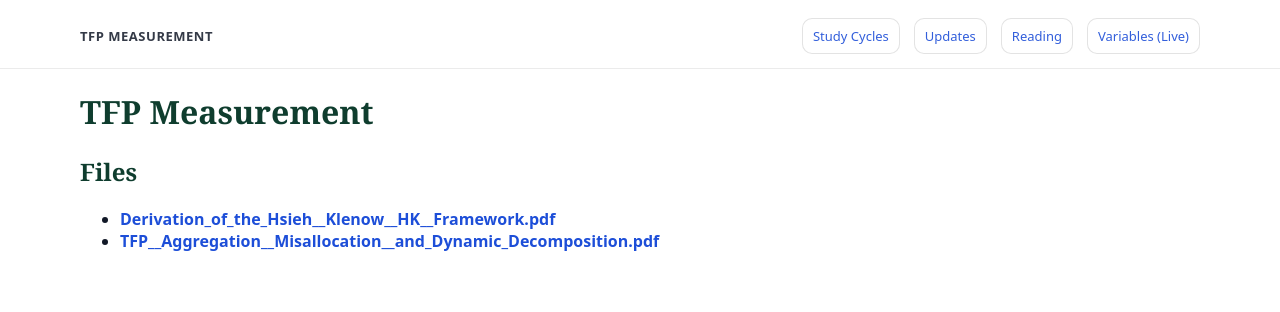
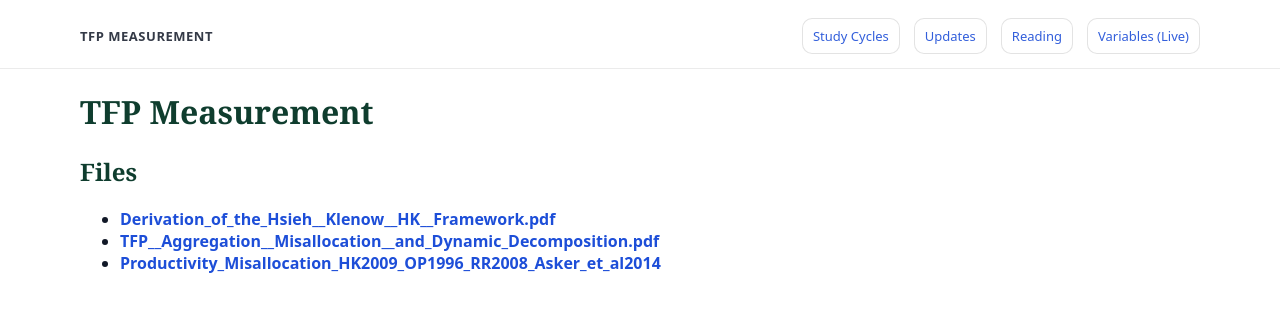
Before and after one commit to yaxinzn/study-archive, a Jekyll site: the page built from materials/tfp-measurement/index.md, in a window 1280 px wide. Shown: the top 312 px of the page. Built offline with Jekyll 4.4.1, drawn with Linux system fonts in a browser that asks for light colours.

Commit message:
Add Productivity Misallocation document link

```diff
--- a/materials/tfp-measurement/index.md
+++ b/materials/tfp-measurement/index.md
@@ -14,4 +14,5 @@ hide_name: true
 <!-- AUTO-LIST-START -->
 - **[Derivation_of_the_Hsieh__Klenow__HK__Framework.pdf](Derivation_of_the_Hsieh__Klenow__HK__Framework.pdf)**
 - **[TFP__Aggregation__Misallocation__and_Dynamic_Decomposition.pdf](TFP__Aggregation__Misallocation__and_Dynamic_Decomposition.pdf)**
+- **[Productivity_Misallocation_HK2009_OP1996_RR2008_Asker_et_al2014](Productivity_Misallocation_HK2009_OP1996_RR2008_Asker_et_al2014)**
 <!-- AUTO-LIST-END -->
```
